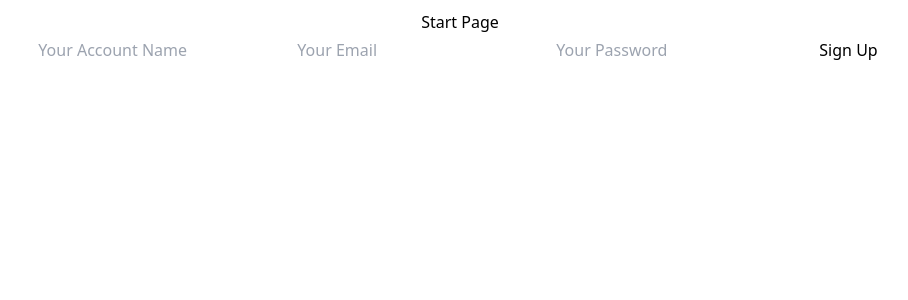
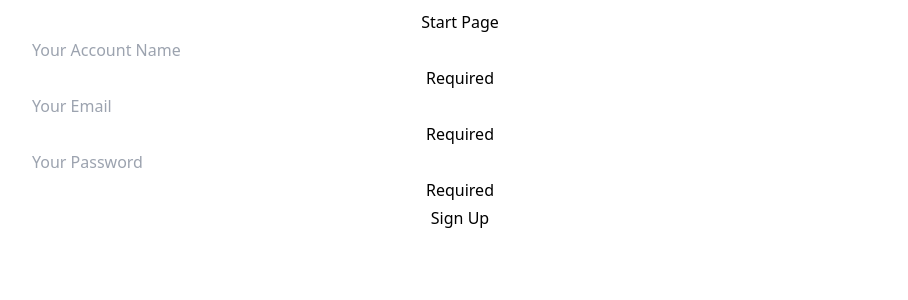
Before and after one commit to Mlekix/BDayPal, a React (Create React App) app: page /signup in a window 1280 px wide. Both pictures are taken after a click on the button "Sign Up". Shown: the top 300 px of the page, without its empty margins (180-1088 px from the left). Built offline with nearby package versions, Linux system fonts and the light colour scheme; no server answers; the HTML template or start-up script is replaced by a standard one.

Commit message:
validation signup

```diff
--- a/package.json
+++ b/package.json
@@ -7,11 +7,14 @@
     "@testing-library/react": "^13.4.0",
     "@testing-library/user-event": "^13.5.0",
     "firebase": "^10.8.0",
+    "formik": "^2.4.5",
     "react": "^18.2.0",
     "react-dom": "^18.2.0",
     "react-router-dom": "^6.22.0",
     "react-scripts": "5.0.1",
-    "web-vitals": "^2.1.4"
+    "react-toastify": "^10.0.5",
+    "web-vitals": "^2.1.4",
+    "yup": "^1.4.0"
   },
   "scripts": {
     "start": "react-scripts start",
--- a/src/components/AddBday.js
+++ b/src/components/AddBday.js
@@ -1,5 +1,4 @@
 import React, { useState } from "react";
-import { Link } from "react-router-dom";
 import { db, auth } from "../config/firebase-config";
 import { collection, addDoc } from "firebase/firestore";
 
@@ -42,7 +41,12 @@ function AddBday({ getBdayList }) {
         onChange={(e) => setNewBdayDate(e.target.value)}
       />
       <br />
-      <button onClick={newBdayRecord}>Add</button>
+      <button
+        className="mt-1 p-1 text-green-500 border border-green-500 rounded-md"
+        onClick={newBdayRecord}
+      >
+        Add
+      </button>
     </div>
   );
 }
--- a/src/components/SignIn.js
+++ b/src/components/SignIn.js
@@ -1,17 +1,19 @@
-import React, { useState } from "react";
+import React from "react";
 import { auth, googleProvider } from "../config/firebase-config";
 import { signInWithEmailAndPassword, signInWithPopup } from "firebase/auth";
 import { useNavigate } from "react-router-dom";
+import { useFormik } from "formik";
 
 const SignIn = () => {
-  const [email, setEmail] = useState("");
-  const [password, setPassword] = useState("");
-
   const navigate = useNavigate();
 
   const signIn = async () => {
     try {
-      await signInWithEmailAndPassword(auth, email, password);
+      await signInWithEmailAndPassword(
+        auth,
+        formik.values.email,
+        formik.values.password
+      );
       navigate("/main");
     } catch (err) {
       console.error(err);
@@ -27,19 +29,32 @@ const SignIn = () => {
     }
   };
 
+  const formik = useFormik({
+    initialValues: {
+      email: "",
+      password: "",
+    },
+  });
+
   return (
     <div className="auth m-10">
       <input
         className="mr-5 p-1 border-2 border-gray-300"
-        onChange={(e) => setEmail(e.target.value)}
-        type="text"
+        id="email"
+        name="email"
+        type="email"
         placeholder="Your Email"
+        onChange={formik.handleChange}
+        value={formik.values.email}
       />
       <input
         className="mr-5 p-1 border-2 border-gray-300"
-        onChange={(e) => setPassword(e.target.value)}
+        id="password"
+        name="password"
         type="password"
         placeholder="Your Password"
+        onChange={formik.handleChange}
+        value={formik.values.password}
       />
       <button
         className="mr-5 p-1 px-2 hover:outline outline-offset-2 outline-2 border-2 border-gra"
--- a/src/components/SignUp.js
+++ b/src/components/SignUp.js
@@ -1,25 +1,33 @@
 import { auth } from "../config/firebase-config";
 import { createUserWithEmailAndPassword, updateProfile } from "firebase/auth";
-import { useState } from "react";
 import { useNavigate } from "react-router-dom";
+import { useFormik } from "formik";
+import * as Yup from "yup";
 
 const SignUp = () => {
-  const [newDisplayName, setNewDisplayName] = useState("");
-  const [newEmail, setNewEmail] = useState("");
-  const [newPassword, setNewPassword] = useState("");
+  const navigate = useNavigate();
 
-  const navigate = useNavigate();
+  const SignUpSchema = Yup.object().shape({
+    name: Yup.string()
+      .min(5, "Must be at least 5 characters")
+      .max(15, "Must be 15 characters or less")
+      .required("Required"),
+    email: Yup.string().email("Invalid email address").required("Required"),
+    password: Yup.string()
+      .min(6, "Must be at least 6 characters")
+      .required("Required"),
+  });
 
   const signUp = async () => {
     try {
       const userCredential = await createUserWithEmailAndPassword(
         auth,
-        newEmail,
-        newPassword
+        formik.values.email,
+        formik.values.password
       );
 
       await updateProfile(userCredential.user, {
-        displayName: newDisplayName,
+        displayName: formik.values.name,
       });
 
       navigate("/main");
@@ -28,30 +36,55 @@ const SignUp = () => {
     }
   };
 
+  const formik = useFormik({
+    initialValues: {
+      name: "",
+      email: "",
+      password: "",
+    },
+    validationSchema: SignUpSchema,
+    onSubmit: signUp,
+  });
+
   return (
-    <div className="auth">
+    <div className="auth flex flex-col px-52">
       <input
-        required
-        className="mr-5 p-1"
-        onChange={(e) => setNewDisplayName(e.target.value)}
+        className="p-1"
+        id="name"
+        name="name"
         type="text"
         placeholder="Your Account Name"
+        onChange={formik.handleChange}
+        value={formik.values.name}
       />
+      {formik.touched.name && formik.errors.name ? (
+        <div className="error">{formik.errors.name}</div>
+      ) : null}
       <input
-        required
-        className="mr-5 p-1"
-        onChange={(e) => setNewEmail(e.target.value)}
-        type="text"
+        className="p-1"
+        id="email"
+        name="email"
+        type="email"
         placeholder="Your Email"
+        onChange={formik.handleChange}
+        value={formik.values.email}
       />
+      {formik.touched.email && formik.errors.email ? (
+        <div className="error">{formik.errors.email}</div>
+      ) : null}
       <input
-        required
-        className="mr-5 p-1"
-        onChange={(e) => setNewPassword(e.target.value)}
+        className="p-1"
+        id="password"
+        name="password"
         type="password"
         placeholder="Your Password"
+        onChange={formik.handleChange}
+        value={formik.values.password}
       />
-      <button className="p-1 px-2" onClick={signUp}>
+      {formik.touched.password && formik.errors.password ? (
+        <div className="error">{formik.errors.password}</div>
+      ) : null}
+      <button className="p-1 px-2" onClick={formik.handleSubmit}>
         Sign Up
       </button>
     </div>
--- a/src/pages/SignUpPage.js
+++ b/src/pages/SignUpPage.js
@@ -3,7 +3,7 @@ import { Link } from "react-router-dom";
 
 function SignUpPage() {
   return (
-    <div>
+    <div className="">
       <Link to={"/"}>
         <button>Start Page</button>
       </Link>
--- a/src/pages/StartPage.js
+++ b/src/pages/StartPage.js
@@ -1,4 +1,4 @@
-import React, { useState, useEffect } from "react";
+import React from "react";
 import NavBar from "../components/NavBar";
 import SignIn from "../components/SignIn";
 import { Link } from "react-router-dom";
```
Also changed, not shown: 1 other file (tests, documents, lock files or other folders).
